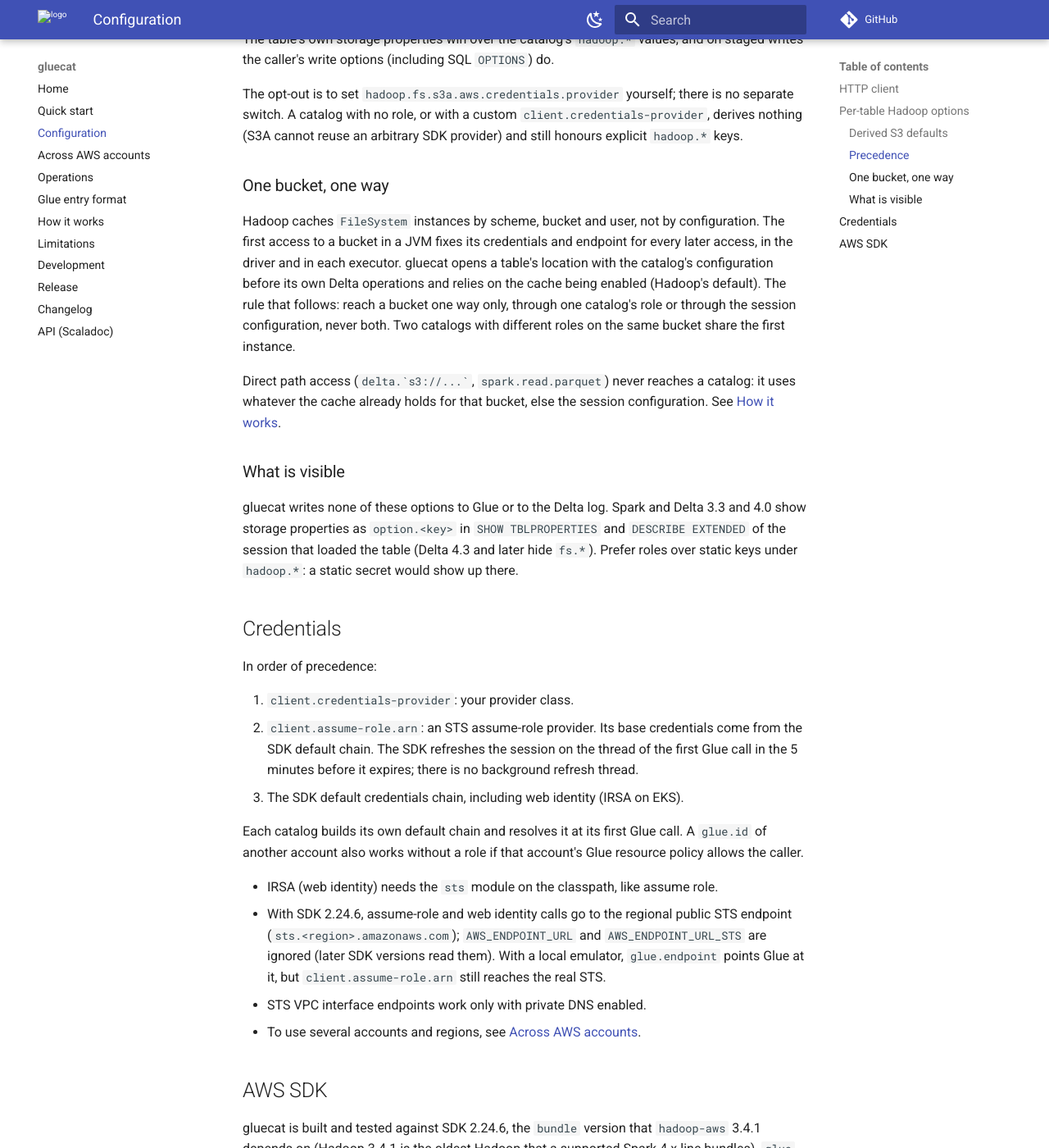
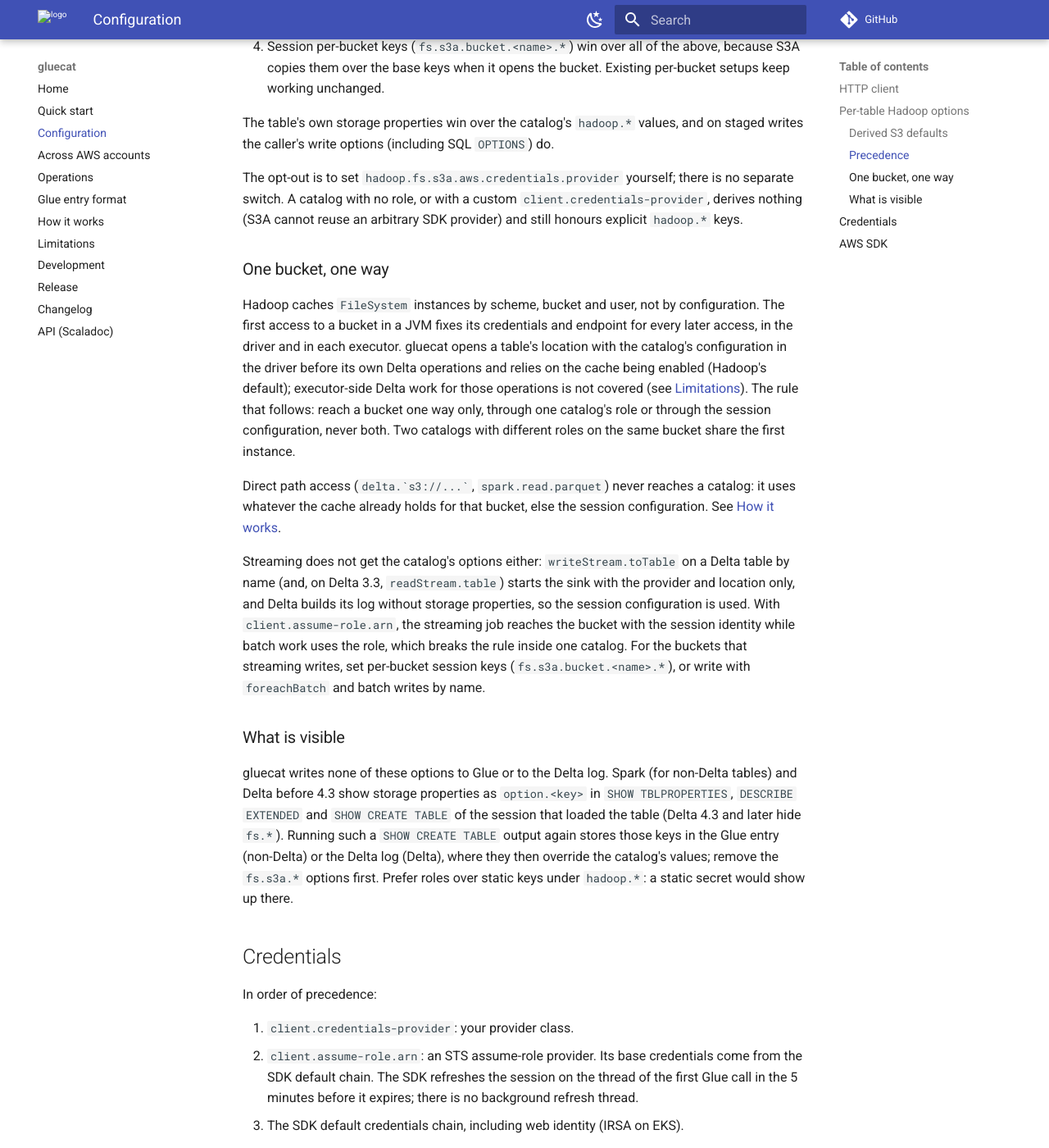
Before and after one commit to sdaberdaku/gluecat, an MkDocs documentation site: the page built from docs/site/configuration.md, in a window 1280 px wide and 1400 px high, scrolled down 4750 px. Shown: the whole window at 82% size. Built offline with MkDocs 1.6.1 and Material for MkDocs 9.7.7, drawn with Linux system fonts in a browser that asks for light colours; comment, search, counter and statistics services are not loaded; some of the changed text lies outside the part shown.

Commit message:
Docs: streaming and executor-side limits, upgrading from 1.0.0, review fixes
- Streaming by name and executor-side Delta work for by-path operations use the
  session configuration; documented with workarounds, follow-up for 1.1.1.
- CHANGELOG: upgrading from 1.0.0 (role reaches S3, visible option.fs.s3a.*
  keys, opt-out, http-client keys now honoured).
- Delta before 4.3, S3A default provider list has no profile provider,
  multipart actions in the S3 policy, CI policy and draft wording, apache
  example instead of urlconnection, long lines wrapped.

```diff
--- a/docs/site/configuration.md
+++ b/docs/site/configuration.md
@@ -17,7 +17,7 @@
 | `client.assume-role.timeout-sec` | `3600` | Session duration in seconds; a positive integer. |
 | `hadoop.<key>` | not set | Hadoop configuration override for the tables of this catalog, with the prefix removed. See [Per-table Hadoop options](#per-table-hadoop-options). |
 | `http-client.type` | SDK default resolution | `apache` or `urlconnection`: the HTTP client of the Glue and STS clients. Unset: inferred from the other `http-client.*` keys (see below). |
-| `http-client.proxy-endpoint` | not set | Proxy URL (apache client; also accepted for urlconnection). |
+| `http-client.proxy-endpoint` | not set | Proxy URL, for either client type. |
 | `http-client.proxy-use-system-property-values` | SDK default | Read the proxy from the JVM system properties. |
 | `http-client.proxy-use-environment-variable-values` | SDK default | Read the proxy from the environment variables. |
 | `http-client.urlconnection.socket-timeout-ms` | SDK default | Socket timeout of the urlconnection client. |
@@ -44,13 +44,14 @@
 `http-client.*` uses Iceberg's names and applies to the Glue client and the STS client of the catalog.
 
 - With no `http-client.*` key, the SDK picks its own HTTP client, as in 1.0.0.
-- `http-client.type` selects `apache` or `urlconnection`. Without it, `http-client.apache.*` or a proxy key implies
-  `apache` (Iceberg's default, so shared Iceberg settings take effect), and only `http-client.urlconnection.*` keys
-  imply `urlconnection`. Keys for both client types without a type are an error at `initialize`.
+- `http-client.type` selects `apache` or `urlconnection`. Without it, `http-client.apache.*` keys imply `apache`
+  (Iceberg's default, so shared Iceberg settings take effect) and `http-client.urlconnection.*` keys imply
+  `urlconnection`. The proxy keys apply to both types; on their own they imply `apache`. Keys under both
+  `http-client.apache.` and `http-client.urlconnection.` without a type are an error at `initialize`.
 - A key for the other client type than the selected one is ignored with a warning.
 - The clients are optional dependencies: add `software.amazon.awssdk:apache-client` or
   `software.amazon.awssdk:url-connection-client` (2.24.6) to the classpath. Selecting a type whose jar is missing
-  fails at `initialize` with a message naming the artifact.
+  fails at `initialize` with a message naming the artifact and the missing class.
 
 ## Per-table Hadoop options
 
@@ -73,9 +74,11 @@
 | `fs.s3a.assumed.role.credentials.provider` | the session's effective `fs.s3a.aws.credentials.provider` (your value, else Hadoop's default list), without any `AssumedRoleCredentialProvider` entry. Derived only when you did not set this key and the list is not empty |
 
 The last row is the credentials of S3A's own STS call. It is the identity chain S3A used before the role was
-derived: an instance profile, environment keys, a profile on a laptop, or web identity (IRSA) when the session names
-the web-identity provider. That provider is `com.amazonaws.auth.WebIdentityTokenCredentialsProvider` on Spark 3.5
-(SDK v1) and `software.amazon.awssdk.auth.credentials.WebIdentityTokenFileCredentialsProvider` on Spark 4.x (SDK v2).
+derived. Hadoop's default list covers S3A's own keys, environment keys and the instance or container role; it has no
+profile provider, so a profile (on a laptop, say) works only when the session names a provider that reads it. Web
+identity (IRSA) also needs the session to name the web-identity provider:
+`com.amazonaws.auth.WebIdentityTokenCredentialsProvider` on Spark 3.5 (SDK v1) and
+`software.amazon.awssdk.auth.credentials.WebIdentityTokenFileCredentialsProvider` on Spark 4.x (SDK v2).
 S3A does not use the SDK default chain that gluecat's Glue client uses. gluecat reads the session's S3A settings once,
 at `initialize`.
 
@@ -110,19 +113,31 @@
 
 Hadoop caches `FileSystem` instances by scheme, bucket and user, not by configuration. The first access to a bucket
 in a JVM fixes its credentials and endpoint for every later access, in the driver and in each executor. gluecat
-opens a table's location with the catalog's configuration before its own Delta operations and relies on the cache
-being enabled (Hadoop's default). The rule that follows: reach a bucket one way only, through one catalog's role or
+opens a table's location with the catalog's configuration in the driver before its own Delta operations and relies on
+the cache being enabled (Hadoop's default); executor-side Delta work for those operations is not covered (see
+[Limitations](limitations.md)). The rule that follows: reach a bucket one way only, through one catalog's role or
 through the session configuration, never both. Two catalogs with different roles on the same bucket share the first
 instance.
 
 Direct path access (`` delta.`s3://...` ``, `spark.read.parquet`) never reaches a catalog: it uses whatever the cache
-already holds for that bucket, else the session configuration. See [How it works](how-it-works.md#per-catalog-hadoop-configuration).
+already holds for that bucket, else the session configuration. See
+[How it works](how-it-works.md#per-catalog-hadoop-configuration).
+
+Streaming does not get the catalog's options either: `writeStream.toTable` on a Delta table by name (and, on Delta
+3.3, `readStream.table`) starts the sink with the provider and location only, and Delta builds its log without
+storage properties, so the session configuration is used. With `client.assume-role.arn`, the streaming job reaches
+the bucket with the session identity while batch work uses the role, which breaks the rule inside one catalog. For
+the buckets that streaming writes, set per-bucket session keys (`fs.s3a.bucket.<name>.*`), or write with
+`foreachBatch` and batch writes by name.
 
 ### What is visible
 
-gluecat writes none of these options to Glue or to the Delta log. Spark and Delta 3.3 and 4.0 show storage properties
-as `option.<key>` in `SHOW TBLPROPERTIES` and `DESCRIBE EXTENDED` of the session that loaded the table (Delta 4.3 and
-later hide `fs.*`). Prefer roles over static keys under `hadoop.*`: a static secret would show up there.
+gluecat writes none of these options to Glue or to the Delta log. Spark (for non-Delta tables) and Delta before 4.3
+show storage properties as `option.<key>` in `SHOW TBLPROPERTIES`, `DESCRIBE EXTENDED` and `SHOW CREATE TABLE` of
+the session that loaded the table (Delta 4.3 and later hide `fs.*`). Running such a `SHOW CREATE TABLE` output again
+stores those keys in the Glue entry (non-Delta) or the Delta log (Delta), where they then override the catalog's
+values; remove the `fs.s3a.*` options first. Prefer roles over static keys under `hadoop.*`: a static secret would
+show up there.
 
 ## Credentials
 
@@ -149,8 +164,9 @@
 
 gluecat is built and tested against SDK 2.24.6, the `bundle` version that `hadoop-aws` 3.4.1 depends on (Hadoop 3.4.1
 is the oldest Hadoop that a supported Spark 4.x line bundles). `glue` and `sts` are `provided` dependencies, as in
-Iceberg's `iceberg-aws`; `apache-client` and `url-connection-client` are optional ones. Newer 2.x versions on the classpath are expected to work, since the SDK keeps backward
-compatibility within 2.x, but CI does not test them; older versions are not supported.
+Iceberg's `iceberg-aws`; `apache-client` and `url-connection-client` are optional ones. Newer 2.x versions on the
+classpath are expected to work, since the SDK keeps backward compatibility within 2.x, but CI does not test them;
+older versions are not supported.
 
 gluecat sets the standard retry mode (3 attempts), which overrides `AWS_RETRY_MODE` (the SDK's own default is the
 legacy mode), and otherwise keeps the SDK defaults: no API call timeout, and the SDK's default HTTP client
```
Also changed, not shown: CHANGELOG.md (+33 -3 lines), README.md (+22 -12 lines), docs/site/development.md (+10 -9 lines), docs/site/how-it-works.md (+13 -8 lines), docs/site/limitations.md (+27 -14 lines), docs/site/multi-account.md (+27 -16 lines), docs/site/operations.md (+6 -6 lines), docs/site/quickstart.md (+4 -4 lines), docs/site/release.md (+2 -1 lines), docs/superpowers/plans/2026-10-23-follow-ups.md (+7 -0 lines).
